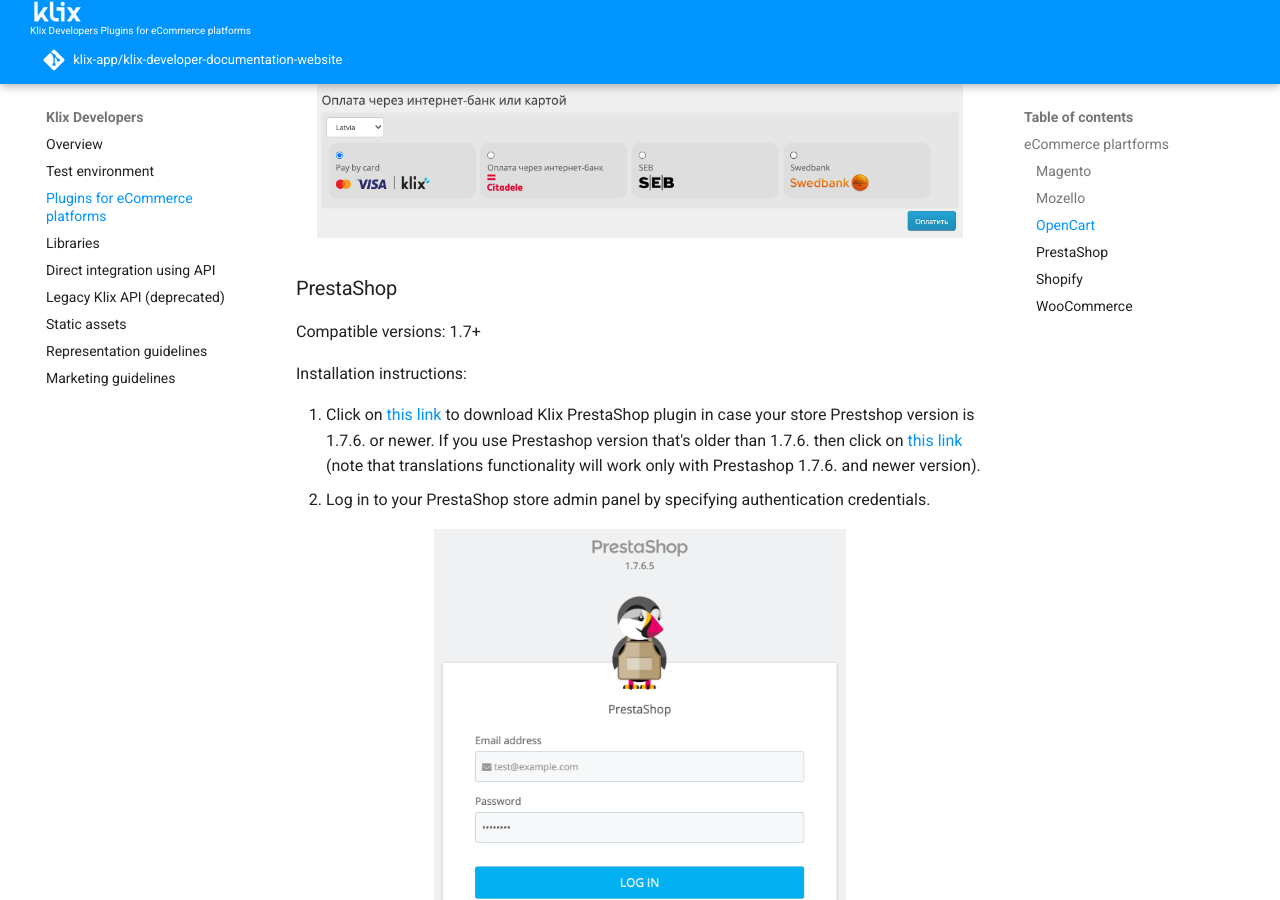
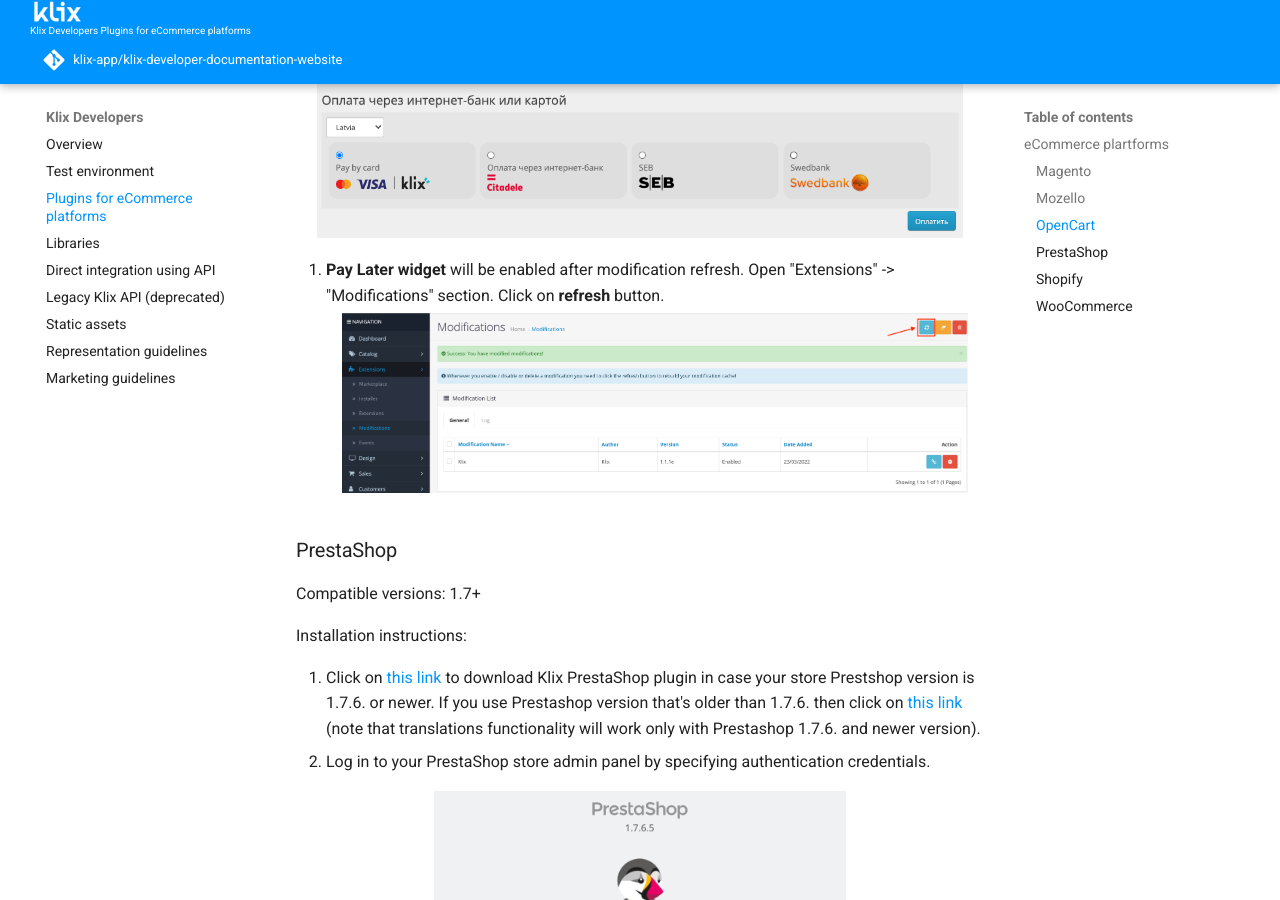
Before and after one commit to klix-app/klix-developer-documentation-website, an MkDocs documentation site: the page built from docs/plugins-for-ecommerce-platforms.md, in a window 1280 px wide and 900 px high, scrolled down 6928 px. Built offline with MkDocs 1.6.1 and Material for MkDocs 9.7.7, drawn with Linux system fonts in a browser that asks for light colours; a script that is not in the unit is left out; comment, search, counter and statistics services are not loaded.

Commit message:
opencart-pay-later-widget

```diff
--- a/docs/plugins-for-ecommerce-platforms.md
+++ b/docs/plugins-for-ecommerce-platforms.md
@@ -59,7 +59,7 @@
 
 Installation instructions:
 
-1. Click on [this link](https://drive.google.com/uc?export=download&id=1wFvc-R8S2G9bGhBRuhDktqQOL1rRuHrq) to download Klix OpenCart extension.
+1. Click on [this link](https://klixecom.blob.core.windows.net/modules/opencart-v3.0+.ocmod.zip) to download Klix OpenCart extension.
 2. Log in to your OpenCart store admin panel by specifying authentication credentials.
 <!-- markdownlint-disable MD033 -->
 <div>
@@ -118,6 +118,10 @@
 <!-- markdownlint-disable MD033 -->
 <div>
     <img src="../images/ecommerce-platforms/opencart/10_preview_translated_payment_section.png" style="display:block;margin-left:auto;margin-right:auto;width:95%;margin-top:5px;margin-bottom:10px;" alt="Translated checkout payment method selection screen" title="Preview translations" />
+</div>
+12. <b>Pay Later widget</b> will be enabled after modification refresh. Open "Extensions" -> "Modifications" section. Click on <b> refresh</b> button.
+ <div>
+    <img src="../images/ecommerce-platforms/opencart/11_modifications_refresh.png" style="display:block;margin-left:auto;margin-right:auto;width:95%;margin-top:5px;margin-bottom:10px;" alt="Refresh modifications" title="Modification refresh" />
 </div>
 <!-- markdownlint-disable MD033 -->
 
```
Also changed, not shown: docs/images/ecommerce-platforms/opencart/11_modifications_refresh.png (added).
